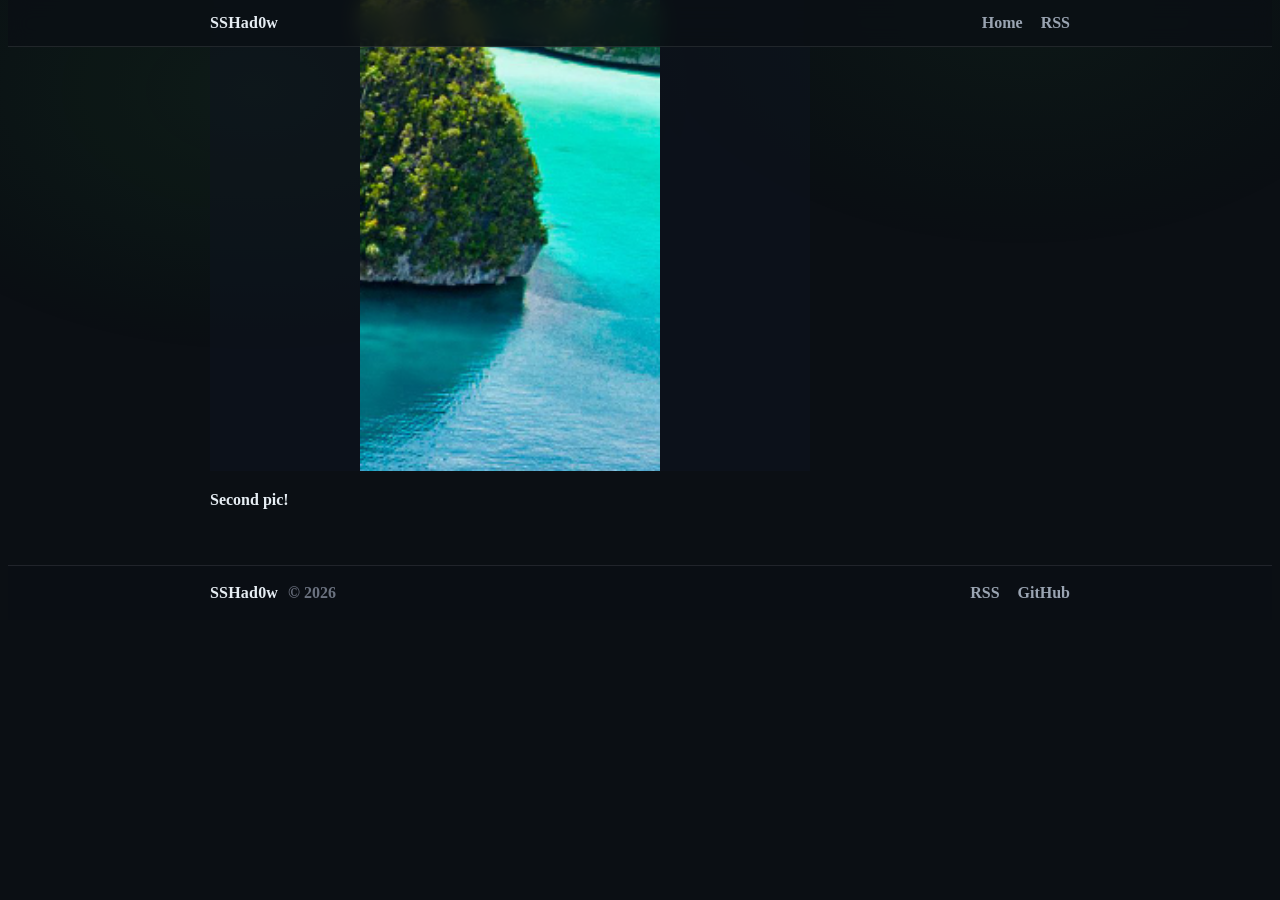
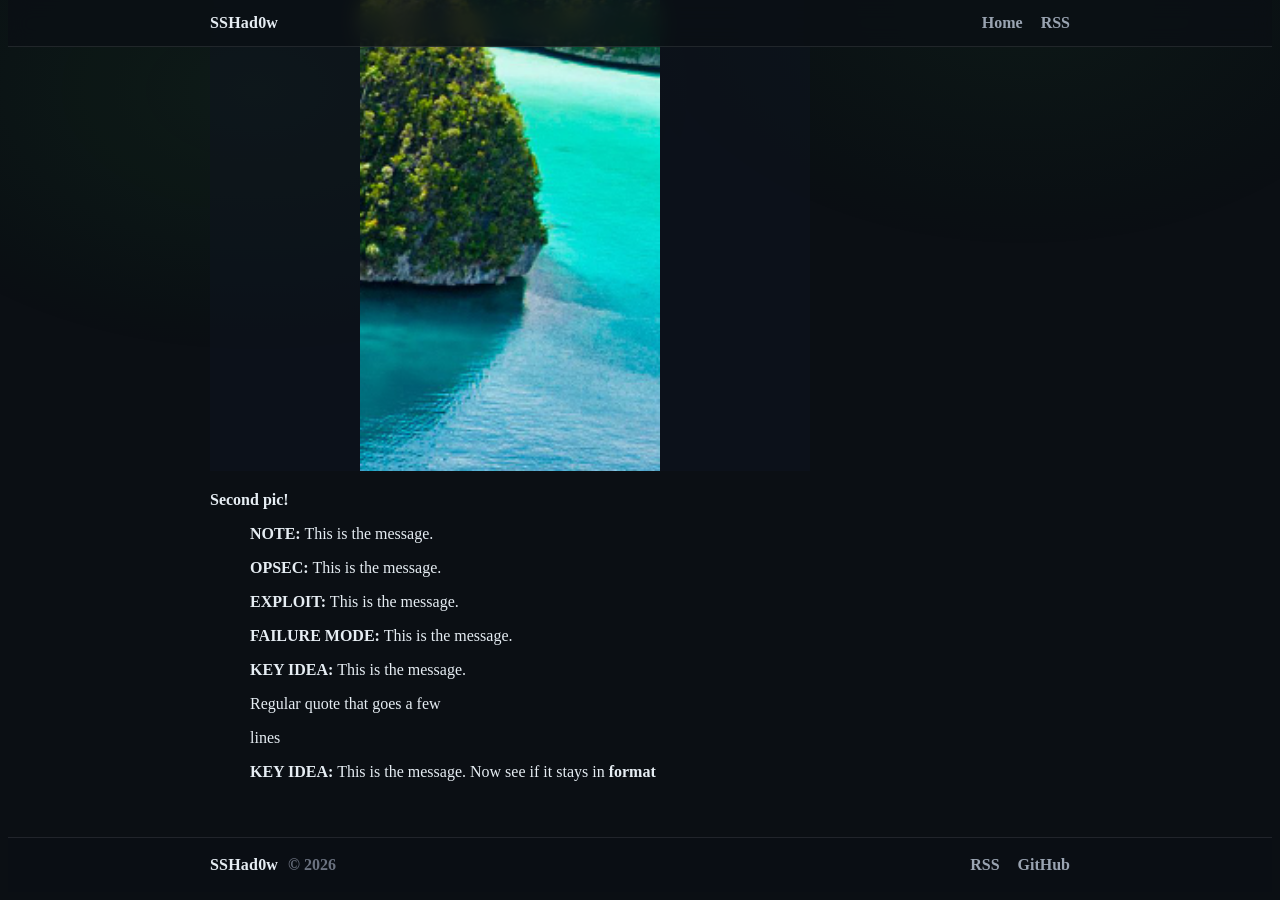
Before and after one commit to SSHad0w/https-blog.SSHad0w.com, a Jekyll site: the page built from _posts/2026-01-16-test-blog.md, in a window 1280 px wide and 900 px high, scrolled down 1160 px. Built offline with Jekyll 4.4.1, drawn with Linux system fonts in a browser that asks for light colours; our own code applies the rules of GitHub Pages for plain Markdown files; before the commit the page ends 1788 px from its top, so only the background shows below that.

Commit message:
testing formatting

```diff
--- a/_posts/2026-01-16-test-blog.md
+++ b/_posts/2026-01-16-test-blog.md
@@ -22,3 +22,23 @@ Picture!
 ![62b4a9af83af0c0d94f4d251779be138.png](/assets/img/test-blog/10f6b43c4fb64c098f50917b32cc0e79.png)
 
 **Second pic!**
+
+> **NOTE:** This is the message.
+
+> **OPSEC:** This is the message.
+
+> **EXPLOIT:** This is the message.
+
+> **FAILURE MODE:** This is the message.
+
+> **KEY IDEA:** This is the message.
+
+
+> Regular quote
+> that goes a few
+>
+> lines
+
+> **KEY IDEA:** This is the message.
+> Now see if it stays
+> in **format**
```
